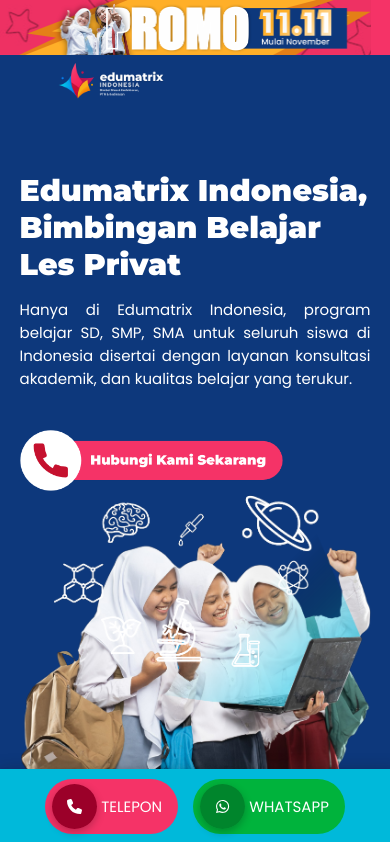
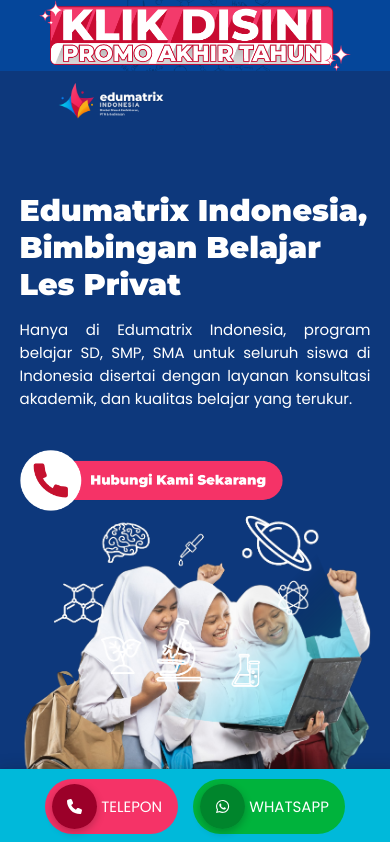
Before and after one commit to edumatrixindonesia/edumatrix-indonesia, a React (Create React App) app: page / in a window 390 px wide. Shown: the top 842 px of the page. Built offline with nearby package versions, Linux system fonts and the light colour scheme.

Commit message:
update banner

```diff
--- a/src/Footer/Footer.jsx
+++ b/src/Footer/Footer.jsx
@@ -80,12 +80,12 @@
               <h2 className="footer-menu-name">Konsultasi Program:</h2>
               <ul id="menu-legal" className="footer-menu-list">
                 <li className="menu-item menu-item-type-post_type menu-item-object-page">
-                  <a href="https://web.whatsapp.com/send?phone=6285600422188&text=Halo%20Kak%20Tisha%2C%20Saya%20ingin%20bertanya%20mengenai%20Bimbel%20di%20Edumatrix%20Indonesia%20Terima%20kasih.">
+                  <a href="https://wa.me/6285600422188?text=Halo%20Kak%20Tisha%2C%20Saya%20ingin%20bertanya%20mengenai%20Bimbel%20di%20Edumatrix%20Indonesia%20Terima%20kasih.">
                     0856-0042-2188 (Kak Tisha)
                   </a>
                 </li>
                 <li className="menu-item menu-item-type-post_type menu-item-object-page menu-item-privacy-policy menu-item-170434">
-                  <a href="https://web.whatsapp.com/send?phone=6281216365729&text=Halo%20Kak%20Nia%2C%20Saya%20ingin%20bertanya%20mengenai%20Bimbel%20di%20Edumatrix%20Indonesia%20Terima%20kasih.">
+                  <a href="https://wa.me/6281216365729?text=Halo%20Kak%20Nia%2C%20Saya%20ingin%20bertanya%20mengenai%20Bimbel%20di%20Edumatrix%20Indonesia%20Terima%20kasih.">
                     0812-1636-5729 (Kak Nia)
                   </a>
                 </li>
--- a/src/Landing/landingPage.css
+++ b/src/Landing/landingPage.css
@@ -14,7 +14,7 @@
 .banner-promo {
   /* height: 170px; */
   width: 100%;
-  background-color: #f53367;
+  background-color: #05469a;
   display: flex;
   justify-content: center;
   align-items: center;
@@ -22,9 +22,13 @@
   top: 0;
   z-index: 999;
   height: auto;
+  background-image: url("../asset/promo/bg_promo.png");
+  background-repeat: no-repeat;
+  background-position: center;
+  background-size: 40%;
 }
 .img-promo {
-  width: 30%;
+  width: 23%;
 }
 .btn-promo {
   border: 1px solid transparent;
@@ -67,7 +71,7 @@
 .logo-edm {
   margin-left: 18%;
   width: 13%;
-  margin-top: 10px;
+  margin-top: 20px;
   cursor: pointer;
 }
 .text-nav {
@@ -1428,6 +1432,7 @@
   .logo-edm {
     width: 30% !important;
     margin-left: 50px !important;
+    margin-top: 30px;
   }
   .title-welcome {
     font-size: 30px;
@@ -2758,6 +2763,7 @@
   .logo-edm {
     width: 40%;
     margin-left: 30px;
+    margin-top: 30px;
   }
   .parent-boxcall2 {
     display: none;
@@ -2952,13 +2958,16 @@
     margin-top: 50px;
   }
   .banner-promo {
+    display: flex;
+    justify-content: center;
+    align-items: center;
     height: auto;
   }
   .img-promo {
-    width: 100%;
+    width: 80%;
     margin-left: 0;
     margin-top: 0;
-    margin-right: 10%;
+    margin-right: 0;
   }
   .btn-promo {
     display: none;
@@ -3695,6 +3704,9 @@
   .mt-top3 {
     width: 100%;
   }
+  .logo-edm {
+    margin-top: 30px;
+  }
   @keyframes model-edm {
     0%   { transform: translateY(0); }
     50%  { transform: translateY(0); }
--- a/src/Landing/landingPage.jsx
+++ b/src/Landing/landingPage.jsx
@@ -37,7 +37,7 @@
 import ptnTernama from "../asset/kualifikasi/lulusan_PTN.png";
 import berpengalamanMengajar from "../asset/kualifikasi/berpengalaman_mengajar.png";
 import requestMt from "../asset/kualifikasi/Rquest_master.png";
-import promo from "../asset/promo/promo_edit.png";
+import promo from "../asset/promo/promosi_akhir_tahun.png";
 import top3 from "../asset/mt/top 3 title.png";
 import mtTop3 from "../asset/mt/top teacher.png";
 import testi from "../asset/testimoni/APA_KATA_MEREKA.png";
@@ -81,12 +81,12 @@
 
   return (
     <React.Fragment>
-      <a href="https://web.whatsapp.com/send?phone=6281216365729&text=Halo%20Kak%20Nia%2C%20Saya%20ingin%20daftar%20Bimbel%20di%20Edumatrix%20Indonesia%20menggunakan%20*PROMO%2011.11*%20Terima%20kasih.">
+      <a href="https://wa.me/6281216365729?text=Halo%20Kak%20Nia%2C%20Saya%20ingin%20daftar%20Bimbel%20di%20Edumatrix%20Indonesia%20menggunakan%20*PROMO*%20Terima%20kasih.">
         <div className="banner-promo">
           <img className="img-promo" src={promo} alt="" />
-          <button className="btn-promo">
+          {/* <button className="btn-promo">
             <a href="https://web.whatsapp.com/send?phone=6281216365729&text=Halo%20Kak%20Nia%2C%20Saya%20ingin%20daftar%20Bimbel%20di%20Edumatrix%20Indonesia%20menggunakan%20*PROMO%2011.11*%20Terima%20kasih."></a>
-          </button>
+          </button> */}
         </div>
       </a>
       <div className="navbar">
@@ -106,7 +106,7 @@
 
           <a
             className="btn-daftar"
-            href="https://web.whatsapp.com/send?phone=6281216365729&text=Halo%20Kak%20Nia%2C%20Saya%20ingin%20bertanya%20mengenai%20Bimbel%20di%20Edumatrix%20Indonesia%20Terima%20kasih."
+            href="https://wa.me/6281216365729?text=Halo%20Kak%20Nia%2C%20Saya%20ingin%20bertanya%20mengenai%20Bimbel%20di%20Edumatrix%20Indonesia%20Terima%20kasih."
           >
             <img className="btn-png" src={button} alt="" />
           </a>
@@ -1416,7 +1416,7 @@
               ini adalah waktu terbaik untuk konsultasikan kebutuhan Anda,
               segera hubungi:
             </p>
-            <a href="https://web.whatsapp.com/send?phone=6281216365729&text=Halo%20Kak%20Nia%2C%20Saya%20ingin%20bertanya%20mengenai%20Bimbel%20di%20Edumatrix%20Indonesia%20Terima%20kasih.">
+            <a href="https://wa.me/6281216365729?text=Halo%20Kak%20Nia%2C%20Saya%20ingin%20bertanya%20mengenai%20Bimbel%20di%20Edumatrix%20Indonesia%20Terima%20kasih.">
               <button className="btn-child-footer">HUBUNGI KAMI</button>{" "}
             </a>
           </div>
@@ -1440,7 +1440,7 @@
         <div className="main-parent-wa">
           <a
             className="parent-btn-wa"
-            href="https://web.whatsapp.com/send?phone=6281216365729&text=Halo%20Kak%20Nia%2C%20Saya%20ingin%20bertanya%20mengenai%20Bimbel%20di%20Edumatrix%20Indonesia%20Terima%20kasih."
+            href="https://wa.me/6281216365729?text=Halo%20Kak%20Nia%2C%20Saya%20ingin%20bertanya%20mengenai%20Bimbel%20di%20Edumatrix%20Indonesia%20Terima%20kasih."
           >
             <button className="btn-float-wa">
               <span className="parent-icon-wa">
```
Also changed, not shown: src/asset/promo/bg_promo.png (added), src/asset/promo/promosi_akhir_tahun.png (added).
